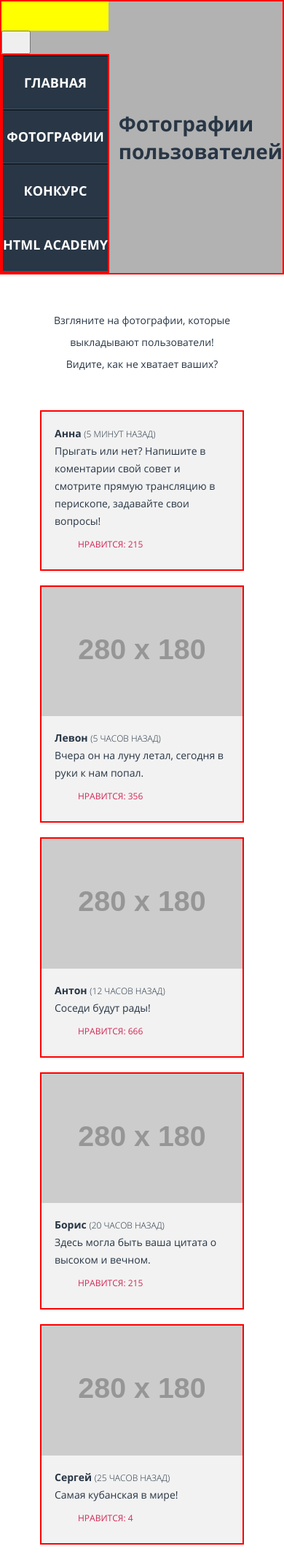
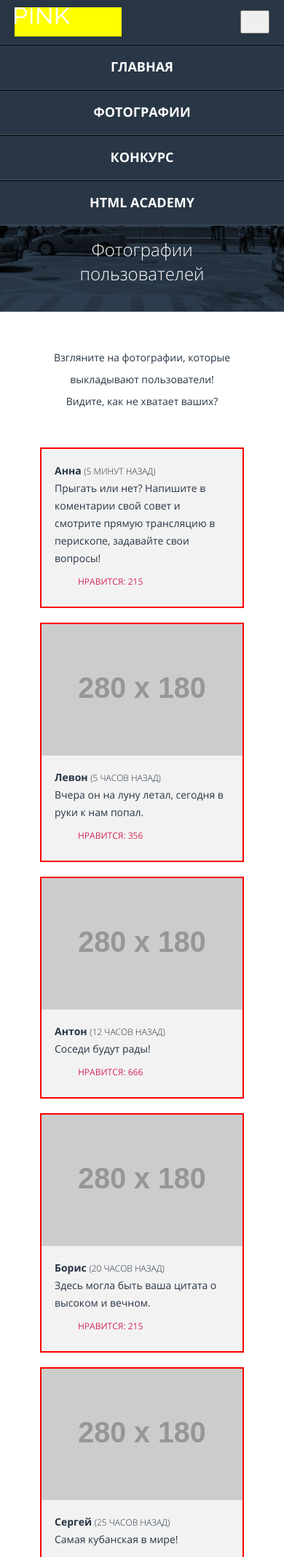
Before and after one commit to elenagradovich/425039-pink, a PHP site: page /photo.html in a window 390 px wide; the page is wider, and only the part inside the window is pictured. Shown: the top 2133 px of that part at 73% size. Run offline with PHP 8.4, Linux system fonts and the light colour scheme; grey boxes labelled with a size stand in for pictures from a placeholder-image service; style sheets or scripts are compiled from the project's sources; some libraries are stand-ins or nearby versions.

Commit message:
Добавлена адаптивная сетка header

```diff
--- a/source/photo.html
+++ b/source/photo.html
@@ -9,19 +9,20 @@
     <link rel="stylesheet" href="css/style.css">
   </head>
   <body>
-    <header class="page-header page-header--photo ">
-      <div class="page-header__top">
+    <header class="page-header page-header--photo">
+      <div class="page-header__back">
         <div class="page-header__wrapper">
+          <div class="page-header__top page-header__top--nav">
             <div class="page-header__logo logo">
               <a class="logo__link" href="index.html">
-              <svg class="logo__name logo__name--header"></svg>
+                <img class="logo__name logo__name--header" src="img/logo-pink-white-mobile.svg" width="75" height="22">
               </a>
             </div>
             <button class="page-header__trigger trigger">
               <svg class="trigger__cross"></svg>
               <svg class="trigger__burger visually-hidden"></svg>
             </button>
-
+          </div>
           <nav class="page-header__navigation navigation">
             <ul class="navigation__list">
               <li class="navigation__item">
@@ -39,8 +40,10 @@
             </ul>
           </nav>
         </div>
-
-      <h1 class="page-content__title">Фотографии <br>пользователей</h1>
+      </div>
+      <div class="page-header__title">
+        <h1 class="page-header__title-tag">Фотографии <br> пользователей</h1>
+      </div>
     </header>
 
     <main class="page-content photo-content">
@@ -48,10 +51,8 @@
         <h2 class="visually-hidden">Галерея</h2>
         <p class="gallery__slogan">Взгляните на фотографии, которые выкладывают пользователи!<br>Видите, как не хватает ваших?
         </p>
-
         <ul class="gallery__list">
-          <li class="gallery__item gallery__item--long gallery-card">
-            <div class="gallery-card__image gallery-card__image--top">
+          <li class="gallery__item gallery-card gallery__item--top ">
             <div class="gallery-card__wrapper gallery-card__wrapper--top">
               <div class="gallery-card__info gallery-card__info--top">
                 <span class="gallery-card__author">Анна</span>
--- a/source/sass/blocks/_gallery-card.scss
+++ b/source/sass/blocks/_gallery-card.scss
@@ -19,6 +19,20 @@
   background-color: darken($color-primary, 5.1);
 }
 
+.gallery-card__image {
+  width: 100%;
+  height: 180px;
+}
+
+/*.gallery-card__image--top {
+  margin: 0 -100%;
+  padding: 0 100%;
+  background-color: $color-secondary;
+  background-image: url("../img/panorama-mobile@1x.jpg");
+  background-size: contain;
+  background-position: 50%;
+  background-repeat: no-repeat;
+}*/
 
 .gallery-card__author {
   font-weight: 700;
@@ -50,7 +64,12 @@
 
 @media (min-width: $tablet-width) {
   .gallery-card__image {
-    width: auto;
+    height: 300px;
+  }
+
+  .gallery-card__image--top {
+    height: 509px;
+    background-image: url("../img/panorama-tablet@1x.jpg");
   }
 
   .gallery-card:not(:first-child) {
@@ -79,23 +98,14 @@
   }
 }
 
-/*
+@media (min-width: $desktop-width) {
+  .gallery-card__image {
+    height: 400px;
+  }
 
+  .gallery-card__image--top {
+    height: 506px;
+    background-image: url("../img/panorama-desktop@1x.jpg");
 
-
-.gallery-card__image--top {
-  margin-right: -20px;
-  margin-left: -20px;
-  padding-left: 20px;
-  padding-right: 20px;
-  width: 320px;
-  height: 137px;
-  background: url("../img/panorama-mobile@1x.jpg");
-  background-size: 100%;
-  background-position: 50%;
-  background-repeat: no-repeat;
+  }
 }
-
-
-
-*/
--- a/source/sass/blocks/_gallery.scss
+++ b/source/sass/blocks/_gallery.scss
@@ -4,7 +4,6 @@
   justify-content: center;
   align-items: center;
   margin: 0 auto;
-  width: $mobile-width;
   background-color: $color-primary;
   padding: 0 $padding-side;
 }
@@ -38,7 +37,7 @@
 
 @media (min-width: $tablet-width) {
   .gallery {
-    width: $tablet-width;
+    width: 100%;
   }
 
   .gallery__slogan {
--- a/source/sass/blocks/_index-content.scss
+++ b/source/sass/blocks/_index-content.scss
@@ -10,3 +10,12 @@
 .index-content {
   margin: 0 auto;
 }
+
+@media (min-width: $desktop-width) {
+  .page-header__wrapper {
+    display: flex;
+    flex-direction: row;
+    border: $temporary;
+  }
+
+}
--- a/source/sass/blocks/_navigation.scss
+++ b/source/sass/blocks/_navigation.scss
@@ -1,8 +1,7 @@
 .navigation {
   padding: 0;
   margin: 0;
-  width: auto;
-  border: $temporary;
+  width: 100%;
   z-index: 1;
 }
 
@@ -10,6 +9,7 @@
   display: flex;
   flex-direction: column;
   @include lt-st-reset;
+  flex-wrap: wrap;
   z-index: 1;
 }
 
@@ -27,23 +27,25 @@
   text-transform: uppercase;
   font-size: 18px;
   font-weight: 700;
-  line-height: 32px;
+  line-height: 18px;
 }
 
 @media (min-width: $desktop-width) {
+  .navigation {
+    max-width: 620px;
+  }
+
   .navigation__list {
     display: flex;
     flex-direction: row;
-    justify-content: justify-content;
+    justify-content: space-between;
     align-items: center;
-    flex-grow: 1;
-    width: 620px;
-    padding-left: 173px;
-    padding-right: 129px;
+
   }
 
   .navigation__item {
-    margin-left: 80px;
+    padding-top: 48px;
+    padding-bottom: 44px;
     background: transparent;
     border: none;
   }
--- a/source/sass/blocks/_page-content.scss
+++ b/source/sass/blocks/_page-content.scss
@@ -1,3 +1,8 @@
 .page-content {
+  min-width: $mobile-width;
   width: 100%;
 }
+
+.photo-content__title {
+
+}
--- a/source/sass/blocks/_page-header.scss
+++ b/source/sass/blocks/_page-header.scss
@@ -1,11 +1,124 @@
 .page-header {
+  width: 100%;
+  min-height: 462px;
+  padding-bottom: 20px;
+  background: $color-secondary url("../img/bg-back-mobile@1x.jpg") no-repeat;
+  background-size: cover;
+  background-position: 50% 50%;
+  z-index: 0;
+
+}
+
+.page-header--photo {
+  min-height: 237px;
+}
+
+.page-header__top {
+  display: flex;
+  justify-content: space-between;
+  align-items: center;
+  padding: 22px 20px;
+  background-color: $color-header;
+  z-index: 1;
+}
+.page-header__navigation {
+
+}
+
+.page-header__top--nav {
+  padding-top: 10px;
+  padding-bottom: 10px;
+  background-color: $color-secondary;
+  border-bottom: 1px solid $color-nav-border;
+} /*Находим и отключаем в js*/
+
+.page-header__wrapper {
   display: flex;
   flex-direction: column;
-  border: $temporary;
-  width: 100%;
-  background-color: $color-header;
+  justify-content: space-between;
 }
 
+.page-header__title {
+  text-align: center;
+  padding: 0 45px;
+}
+
+.page-header__title-tag {
+  font-size: 24px;
+  color: $color-primary;
+  font-weight: 300;
+}
+
+@media (min-width: $tablet-width) {
+  .page-header {
+    min-height: 730px;
+    background: $color-secondary url("../img/bg-back-tablet@1x.jpg") no-repeat;
+    background-size: cover;
+    background-position: 50% 50%;
+  }
+
+  .page-header--photo {
+    min-height: 440px;
+  }
+
+  .page-header__title {
+    padding: 0 85px;
+  }
+
+  .page-header__title-tag {
+    font-size: 50px;
+  }
+
+  .page-header__top {
+  }
+}
+
+@media (min-width: $desktop-width) {
+  .page-header {
+    min-height: 853px;
+    background: $color-secondary url("../img/bg-back-desktop@1x.jpg") no-repeat;
+    background-size: cover;
+    background-position: 50% 50%;
+  }
+
+  .page-header__title {
+    padding: 0 185px;
+  }
+
+  .page-header--photo {
+    min-height: 395px;
+  }
+
+  .page-header__wrapper{
+    flex-direction: row;
+    width: 100%;
+  }
+
+  .page-header__back {
+    width: 100%;
+    background: $color-header;
+  }
+
+  .page-header__top {
+    background-color: transparent;
+  }
+
+  .page-header__trigger {
+    display: none;
+  }
+
+  .page-header__wrapper {
+    display: flex;
+    flex-direction: row;
+    justify-content: space-between;
+    padding-right: 130px;
+    padding-left: 130px;
+    margin: 0 auto;
+    max-width: $desktop-width;
+    z-index: 1;
+  }
+}
+/*
 .page-header__top {
   display: flex;
   flex-direction: row;
@@ -26,25 +139,7 @@
   }
 }
 
-@media (min-width: $desktop-width) {
-  .page-header {
-    max-width: $desktop-width;
-  }
 
-  .page-header__trigger {
-    display: none;
-  }
-
-  .page-header {
-    display: flex;
-    flex-direction: row;
-  }
-
-  .page-header__top {
-    width: 277px;
-    padding-left: 130px;
-  }
-}
 
 /*.page-header {
   display: flex;
--- a/source/sass/blocks/_photo-content.scss
+++ b/source/sass/blocks/_photo-content.scss
@@ -1,3 +1 @@
-.photo-content {
-
-}
+.photo-content__gallery {}
```
Also changed, not shown: source/form.html (+9 -6 lines), source/index.html (+6 -3 lines). Lines whose indentation alone changed are shown as unchanged.
